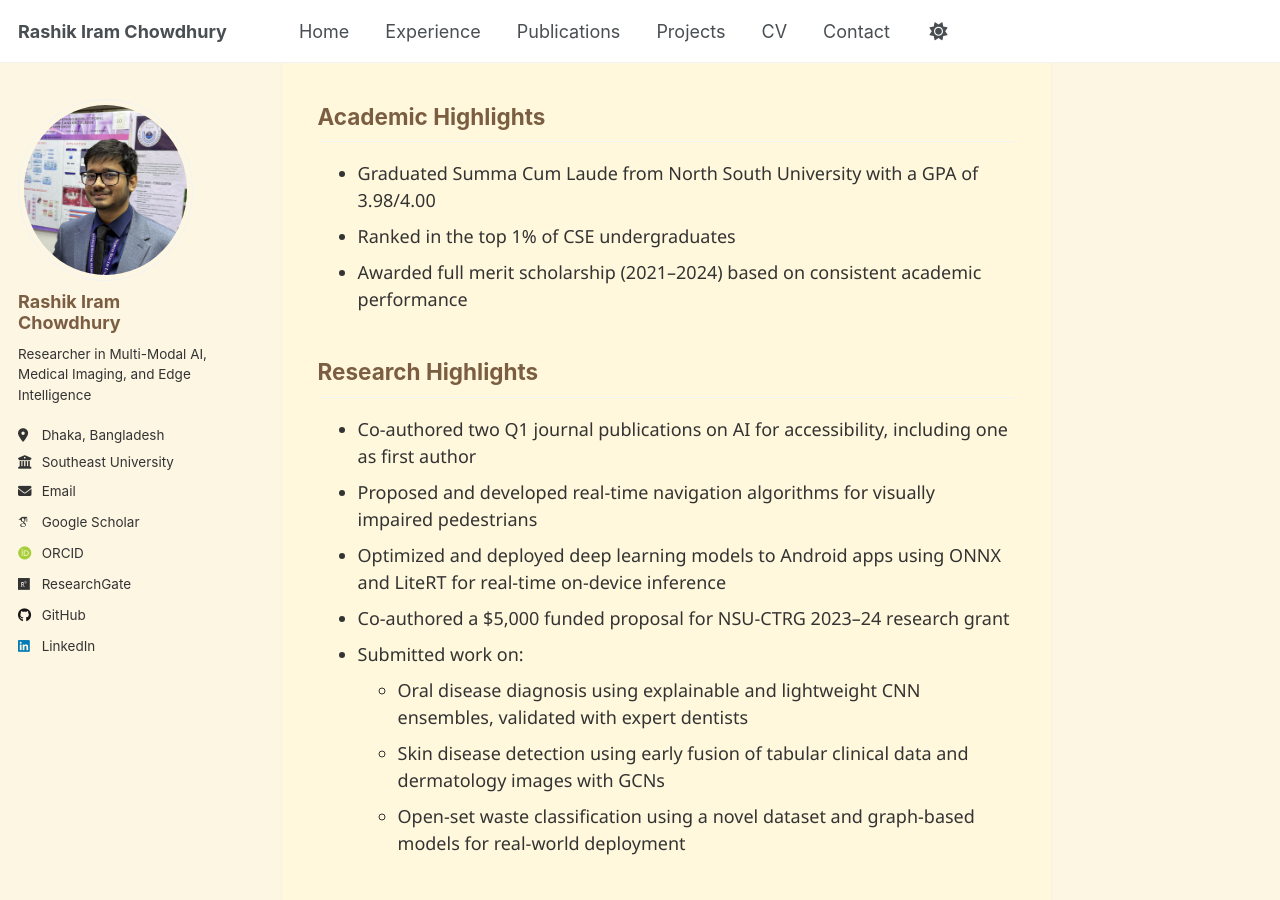
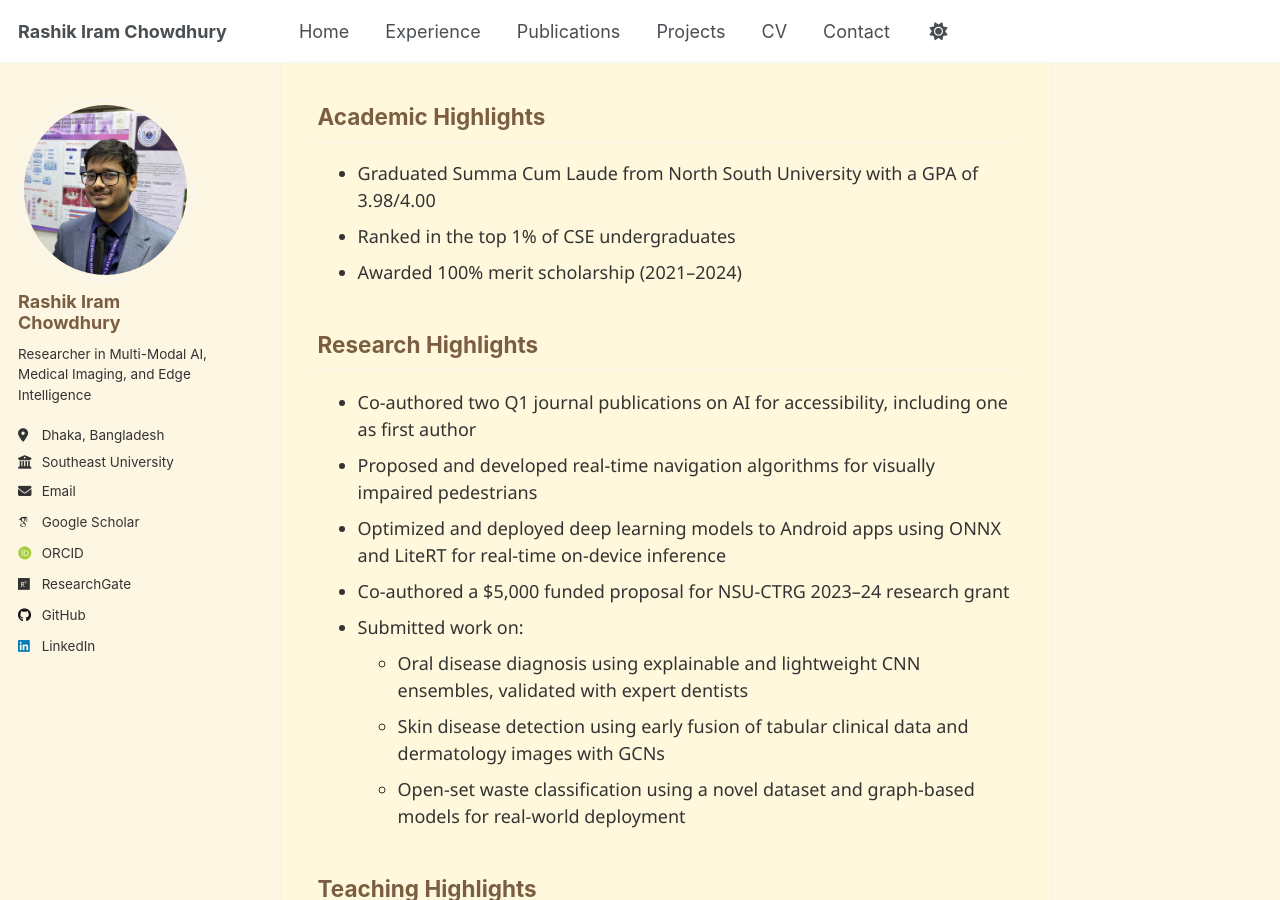
Before and after one commit to RashikIram/rashikiram.github.io, a Jekyll site: the page built from index.md, in a window 1280 px wide and 900 px high, scrolled down 562 px. Built offline with Jekyll 4.4.1, drawn with Linux system fonts in a browser that asks for light colours; some web fonts are replaced.

Commit message:
Update index.md

```diff
--- a/index.md
+++ b/index.md
@@ -23,7 +23,7 @@ I'm currently expanding my research into causal inference, open-world object det
   <ul>
     <li>Graduated Summa Cum Laude from North South University with a GPA of 3.98/4.00</li>
     <li>Ranked in the top 1% of CSE undergraduates</li>
-    <li>Awarded full merit scholarship (2021–2024) based on consistent academic performance</li>
+    <li>Awarded 100% merit scholarship (2021–2024)</li>
   </ul>
 </div>
 
```
